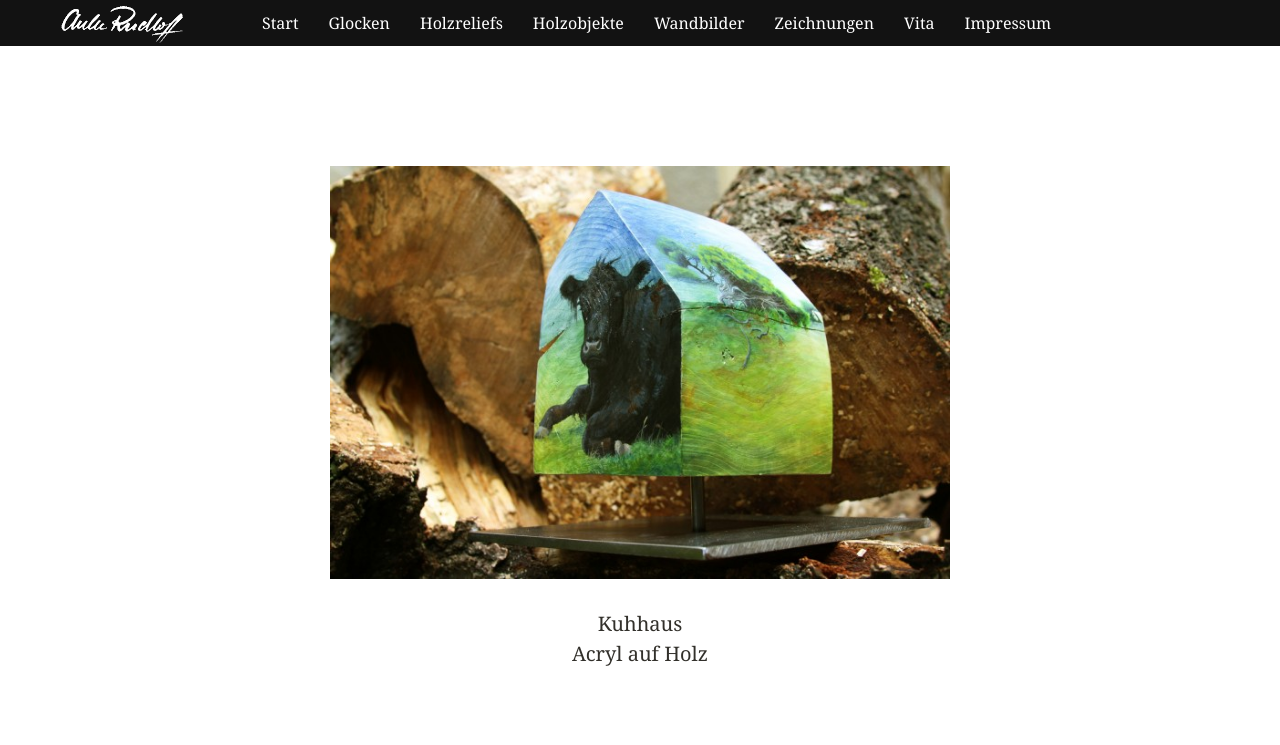
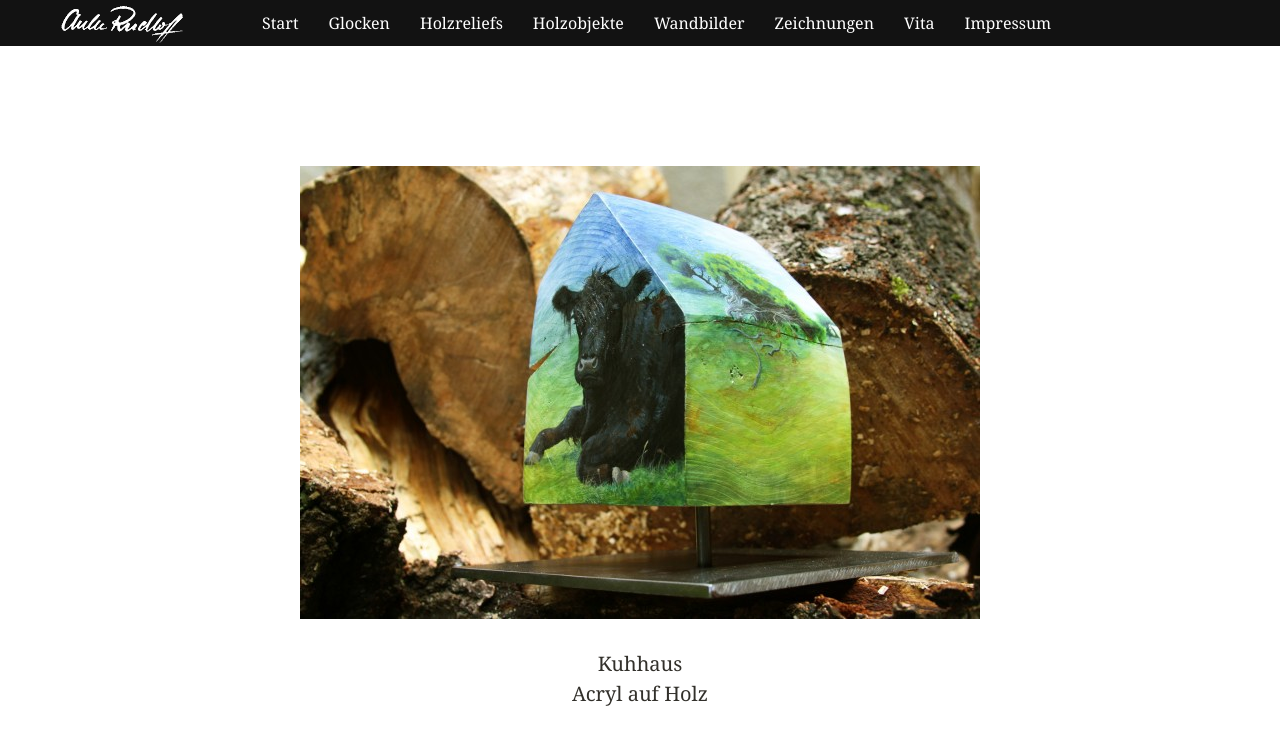
Before and after one commit to kleinfreund/artrudloff.de, a Jekyll site: the page built from anke/_posts/2013-11-23-kuhhaus.md, in a window 1280 px wide. Shown: the top 745 px of the page. Built offline with Jekyll 4.4.1, drawn with Linux system fonts in a browser that asks for light colours.

Commit message:
Adjusting CSS for content column width

```diff
--- a/_sass/_base.scss
+++ b/_sass/_base.scss
@@ -44,13 +44,13 @@ figure,
     max-width: 680px;
     margin-right: auto;
     margin-left: auto;
-    padding-right: $half-spacing-unit;
-    padding-left: $half-spacing-unit;
+    // padding-right: $base-spacing-unit/2;
+    // padding-left: $base-spacing-unit/2;
 
-    @include media-query(lap-and-up) {
-        padding-right: $base-spacing-unit;
-        padding-left: $base-spacing-unit;
-    }
+    // @include media-query(lap-and-up) {
+    //     padding-right: $base-spacing-unit;
+    //     padding-left: $base-spacing-unit;
+    // }
 }
 
 
--- a/_sass/_page-content.scss
+++ b/_sass/_page-content.scss
@@ -1,5 +1,7 @@
 .page-content {
     @include vertical-gap(top);
+    padding-right: $base-spacing-unit/2;
+    padding-left: $base-spacing-unit/2;
 }
 
 .post {
```
